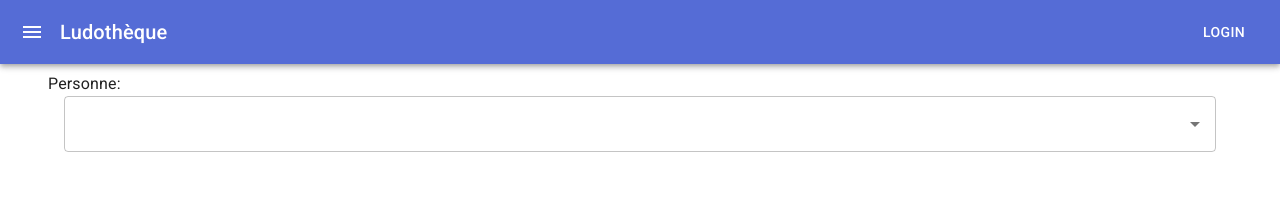
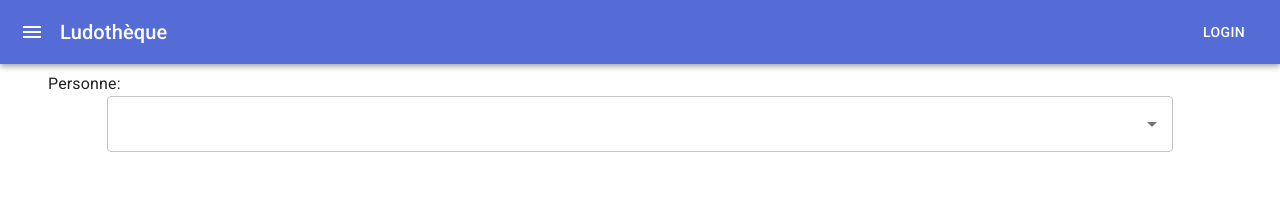
Before and after one commit to bdien/ludotheque, a React (Vite) app in the folder src/webui/: page / in a window 1280 px wide. Shown: the top 202 px of the page. Built offline with nearby package versions, Linux system fonts and the light colour scheme; no server answers.

Commit message:
Minor UI fixes

```diff
--- a/src/webui/src/components/item_search.tsx
+++ b/src/webui/src/components/item_search.tsx
@@ -23,7 +23,7 @@ export function ItemSearch(props: ItemSearchProps) {
       options={itemChoices}
       noOptionsText={"Pas d'objet sélectionné"}
       getOptionLabel={(option: ItemModel) => `[${option.id}] ${option.name}`}
-      sx={{ width: "90vw", margin: "auto" }}
+      sx={{ width: "90%", margin: "auto" }}
       isOptionEqualToValue={(option, value) => option.id === value.id}
       filterOptions={(x) => x}
       renderInput={(params) => <TextField {...params} label="" />}
--- a/src/webui/src/components/user_search.tsx
+++ b/src/webui/src/components/user_search.tsx
@@ -23,7 +23,7 @@ export function UserSearch(props: UserSearchProps) {
       options={userChoices}
       noOptionsText={"Pas d'utilisateur sélectionné"}
       getOptionLabel={(option: UsersItem) => option.name}
-      sx={{ width: "90vw", margin: "auto" }}
+      sx={{ width: "90%", margin: "auto" }}
       isOptionEqualToValue={(option, value) => option.id === value.id}
       filterOptions={(x) => x}
       renderInput={(params) => <TextField {...params} label="" />}
--- a/src/webui/src/pages/item_view.tsx
+++ b/src/webui/src/pages/item_view.tsx
@@ -53,7 +53,7 @@ export function Item(props: ItemProps) {
       <Box
         component="img"
         sx={{
-          width: "100vw",
+          width: "100%",
           height: "40vh",
           objectFit: "contain",
         }}
--- a/src/webui/src/pages/loan.tsx
+++ b/src/webui/src/pages/loan.tsx
@@ -1,3 +1,4 @@
+import { useLocation } from "wouter";
 import { createLoan } from "../api/calls";
 import { useState } from "react";
 import { UserModel, ItemModel } from "../api/models";
@@ -65,7 +66,7 @@ export function Loan() {
         variant="contained"
         disabled={!items.length}
         color="primary"
-        sx={{ width: "90vw", m: 1 }}
+        sx={{ width: "90%", m: 1 }}
         onClick={() =>
           submitLoan(
             user.id,
```
